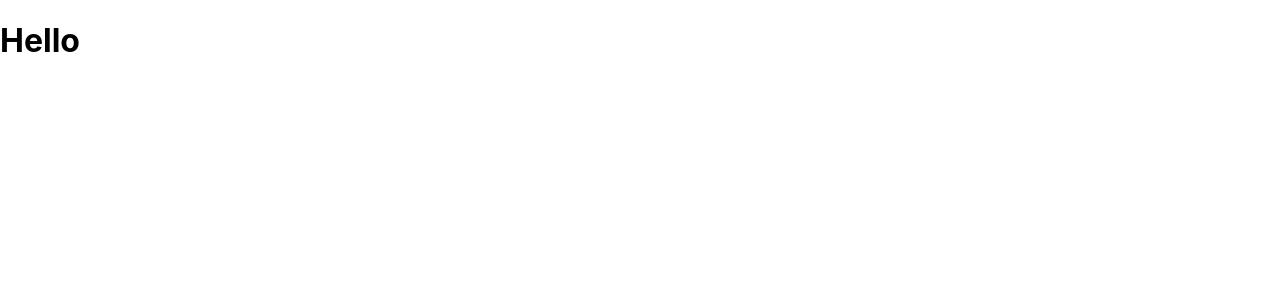
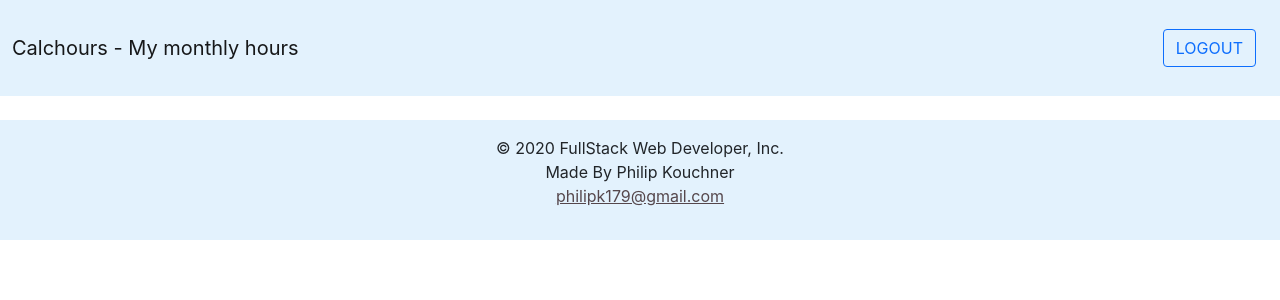
Before and after one commit to PhilipK-webdev/Calchours, a React (Create React App) app in the folder client/: page / in a window 1280 px wide. Shown: the top 300 px of the page. Built offline with nearby package versions, Linux system fonts and the light colour scheme.

Commit message:
add nav and footer

```diff
--- a/client/package.json
+++ b/client/package.json
@@ -8,6 +8,7 @@
     "@testing-library/user-event": "^12.5.0",
     "react": "^17.0.1",
     "react-dom": "^17.0.1",
+    "react-router-dom": "^5.2.0",
     "react-scripts": "4.0.1",
     "web-vitals": "^0.2.4"
   },
--- a/client/public/index.html
+++ b/client/public/index.html
@@ -1,31 +1,21 @@
 <!DOCTYPE html>
 <html lang="en">
+
 <head>
   <meta charset="utf-8" />
   <link rel="icon" href="%PUBLIC_URL%/favicon.ico" />
   <meta name="viewport" content="width=device-width, initial-scale=1" />
   <meta name="theme-color" content="#000000" />
-    <meta
-      name="description"
-      content="Web site created using create-react-app"
-    />
+  <meta name="description" content="Web site created using create-react-app" />
   <link rel="apple-touch-icon" href="%PUBLIC_URL%/logo192.png" />
-    <!--
-      manifest.json provides metadata used when your web app is installed on a
-      user's mobile device or desktop. See https://developers.google.com/web/fundamentals/web-app-manifest/
-    -->
+
   <link rel="manifest" href="%PUBLIC_URL%/manifest.json" />
-    <!--
-      Notice the use of %PUBLIC_URL% in the tags above.
-      It will be replaced with the URL of the `public` folder during the build.
-      Only files inside the `public` folder can be referenced from the HTML.
-
-      Unlike "/favicon.ico" or "favicon.ico", "%PUBLIC_URL%/favicon.ico" will
-      work correctly both with client-side routing and a non-root public URL.
-      Learn how to configure a non-root public URL by running `npm run build`.
-    -->
+  <!-- Bootsrap Link -->
+  <link href="https://cdn.jsdelivr.net/npm/bootstrap@5.0.0-beta1/dist/css/bootstrap.min.css" rel="stylesheet"
+    integrity="sha384-giJF6kkoqNQ00vy+HMDP7azOuL0xtbfIcaT9wjKHr8RbDVddVHyTfAAsrekwKmP1" crossorigin="anonymous">
   <title>React App</title>
 </head>
+
 <body>
   <noscript>You need to enable JavaScript to run this app.</noscript>
   <div id="root"></div>
@@ -40,4 +30,5 @@
       To create a production bundle, use `npm run build` or `yarn build`.
     -->
 </body>
+
 </html>
--- a/client/src/App.js
+++ b/client/src/App.js
@@ -1,9 +1,17 @@
 import './App.css';
-
+import { BrowserRouter as Router, Route, Switch } from "react-router-dom";
+import Nav from "../src/components/nav/Nav"
+import Footer from './components/footer/Footer';
 function App() {
   return (
-    <div>
-      <h1>Hello</h1>
+    <div className="container-fluid m-0 p-0">
+      <Router>
+        <Nav />
+
+        <footer data-test="footer" className="page-footer font-small pt-4">
+          <Footer />
+        </footer>
+      </Router>
     </div>
   );
 }
--- /dev/null
+++ b/client/src/components/auth/AuthOptions.js
@@ -0,0 +1,28 @@
+import React, { useContext } from "react";
+import MyButton from "../button/MyButton";
+// import { useHistory } from "react-router-dom";
+// import UserContext from "../../context/UserContext";
+
+export default function AuthOptions() {
+    // const { userData, setUserData } = useContext(UserContext);
+
+    // const history = useHistory();
+
+    // const register = () => history.push("/register");
+    // const login = () => history.push("/login");
+    // const logout = () => {
+    //     setUserData({ token: undefined, user: undefined });
+    //     localStorage.setItem("auth-token", "");
+    //     history.push("/")
+    // };
+
+
+    // For the future-add true/false variable to send to MyButton , what name to have
+    return (
+        <nav className="navbar">
+            <div className="container-fluid pt-0">
+                <MyButton />
+            </div>
+        </nav>
+    );
+}
--- /dev/null
+++ b/client/src/components/button/MyButton.js
@@ -0,0 +1,12 @@
+import React from 'react'
+
+const MyButton = (props) => {
+
+    return (
+        <div className="btn-group" role="group" aria-label="Basic outlined example">
+            <button type="button" className="btn btn-outline-primary">LOGOUT</button>
+        </div>
+    )
+}
+
+export default MyButton
--- /dev/null
+++ b/client/src/components/footer/Footer.js
@@ -0,0 +1,18 @@
+import React from 'react'
+const Footer = () => {
+
+    return (
+        <div className="footer-copyright py-3 text-center" style={{ backgroundColor: "#e3f2fd" }}>
+            <div className="row">
+                <div className="container-fluid p-0">
+                    <p> &copy; 2020 FullStack Web Developer, Inc.<br />
+                    Made By Philip Kouchner<br />
+                        <a href="mailto:philipk179@gmail.com" style={{ color: "#55474c" }}>philipk179@gmail.com</a>
+                    </p>
+                </div>
+            </div >
+        </div>
+    )
+}
+
+export default Footer
--- /dev/null
+++ b/client/src/components/nav/Nav.js
@@ -0,0 +1,18 @@
+import React from 'react'
+import { Link } from "react-router-dom";
+import AuthOptions from '../auth/AuthOptions';
+const Nav = () => {
+    return (
+        <nav className="navbar navbar-light m-0" style={{ backgroundColor: "#e3f2fd" }}>
+            <div className="container-fluid" style={{ height: "10vh" }}>
+                <Link to="/" className="navbar-brand">
+                    Calchours - My monthly hours
+            </Link>
+                <AuthOptions></AuthOptions>
+            </div>
+        </nav>
+
+    )
+}
+
+export default Nav
```
Also changed, not shown: client/src/components/button/MyButton.css (added), client/src/components/nav/Nav.css (added), 1 other file (tests, documents, lock files or other folders). Lines whose indentation alone changed are shown as unchanged.
